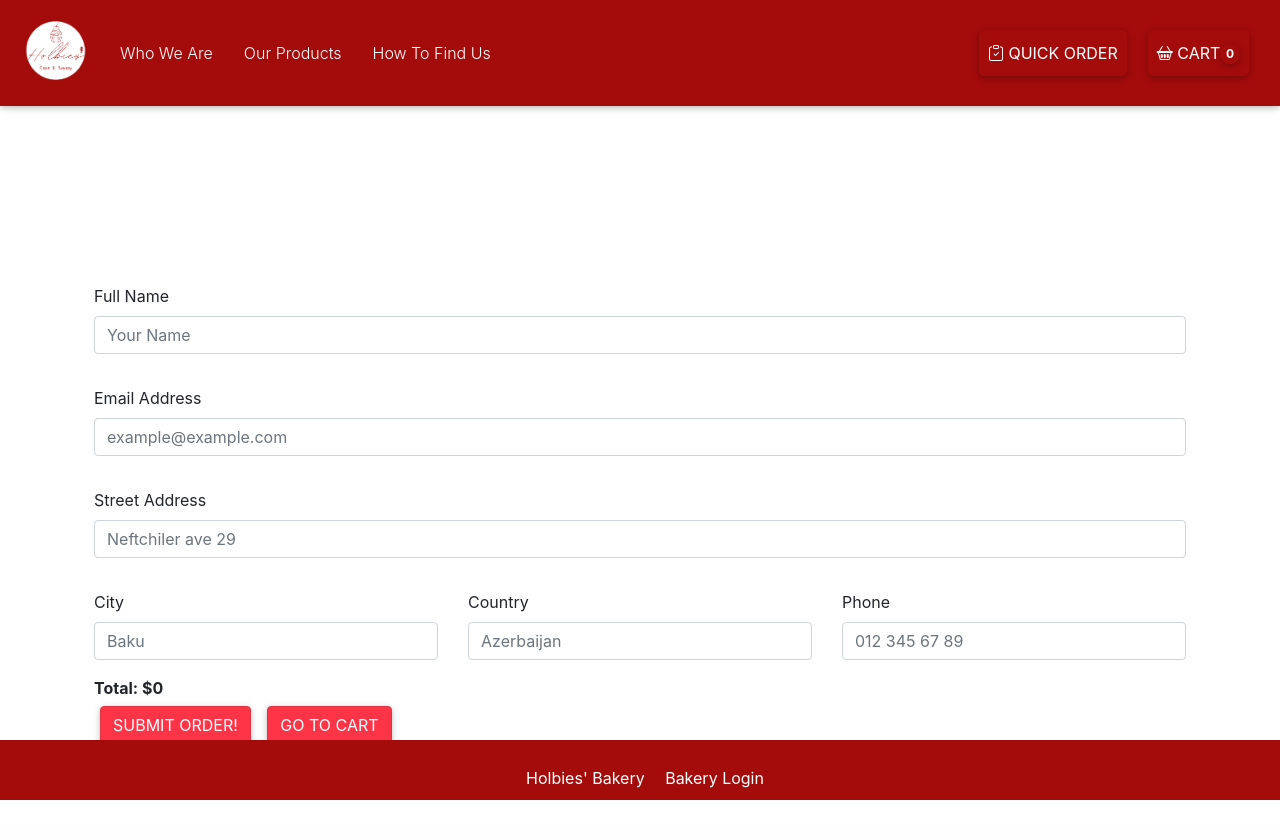
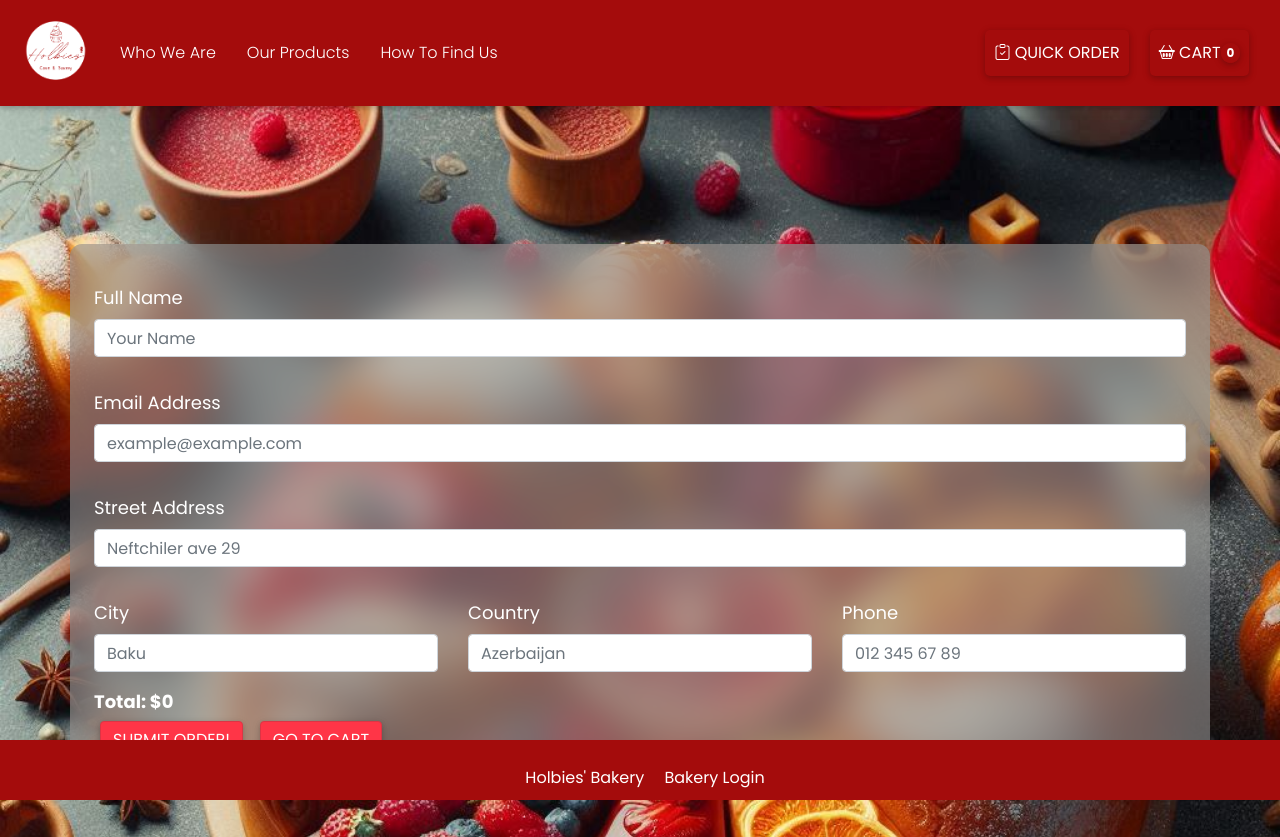
Before and after one commit to lunarinaa/holbertonschool-portfolio_project, a Django app: page /cart/checkout/ in a window 1280 px wide. Before the commit the page ends 800 px from the top, so only its background shows below. Run offline with Django 3.2, Linux system fonts and the light colour scheme; some libraries are stand-ins or nearby versions.

Commit message:
checkout styling

```diff
--- a/holbies_bakery/customer/templates/customer/checkout.html
+++ b/holbies_bakery/customer/templates/customer/checkout.html
@@ -10,6 +10,23 @@
 {% for item, quantity in items.items %}
     <p>{{ item.name }} - Quantity: {{ quantity }}</p>
 {% endfor %}
+
+<style>
+    @import url('https://fonts.googleapis.com/css2?family=Poppins:ital,wght@0,100;0,200;0,300;0,400;0,500;0,600;0,700;0,800;0,900;1,100;1,200;1,300;1,400;1,500;1,600;1,700;1,800;1,900&display=swap');
+    body{
+        background:url(../../static/images/_5cea8b9d-065e-49e9-ba54-fbb101555109.jpeg);
+        background-size: cover;
+        font-family:"Poppins", sans-serif;
+        color: white;
+    }
+    .container{
+        background-color: rgba(152, 152, 152, 0.577);
+        backdrop-filter: blur(20px);
+        border-radius: 12px;
+        font-weight: 400; /* Change font-weight here */
+        font-size: 18px;  /* Change font-size here */
+    }
+</style>
 
 <div class="container mb-5">
     <div class="row justify-content-center mt-1">
```
Also changed, not shown: holbies_bakery/customer/static/images/_5cea8b9d-065e-49e9-ba54-fbb101555109.jpeg (added), holbies_bakery/customer/static/images/_d98a60b9-4e5a-4eb2-9934-524d2bf65507.jpeg (added).
